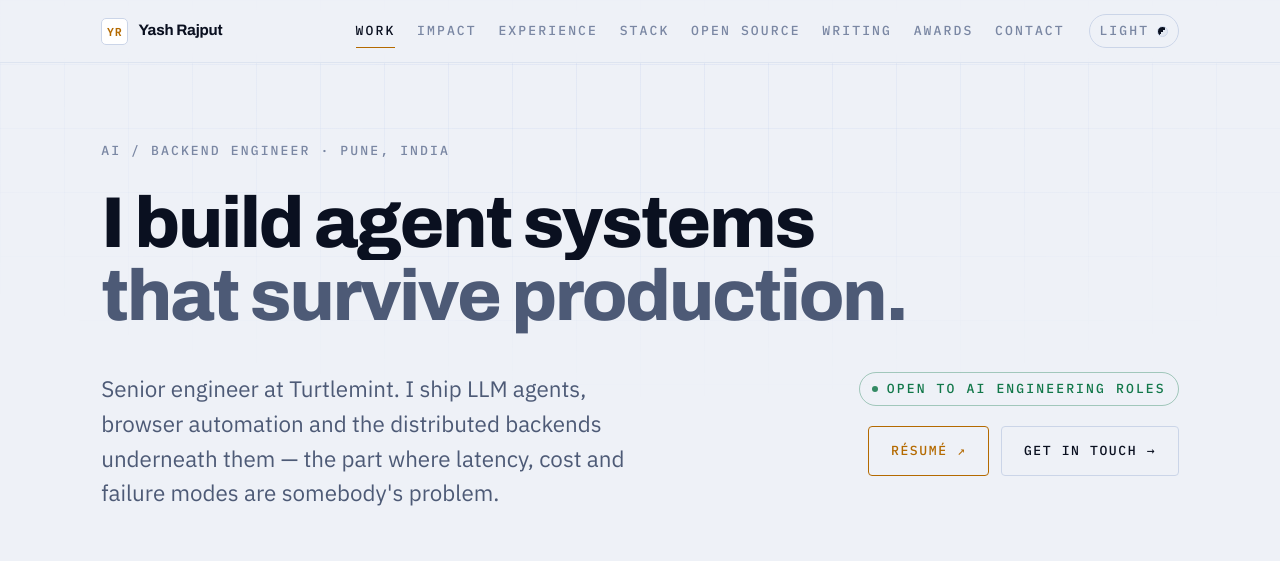
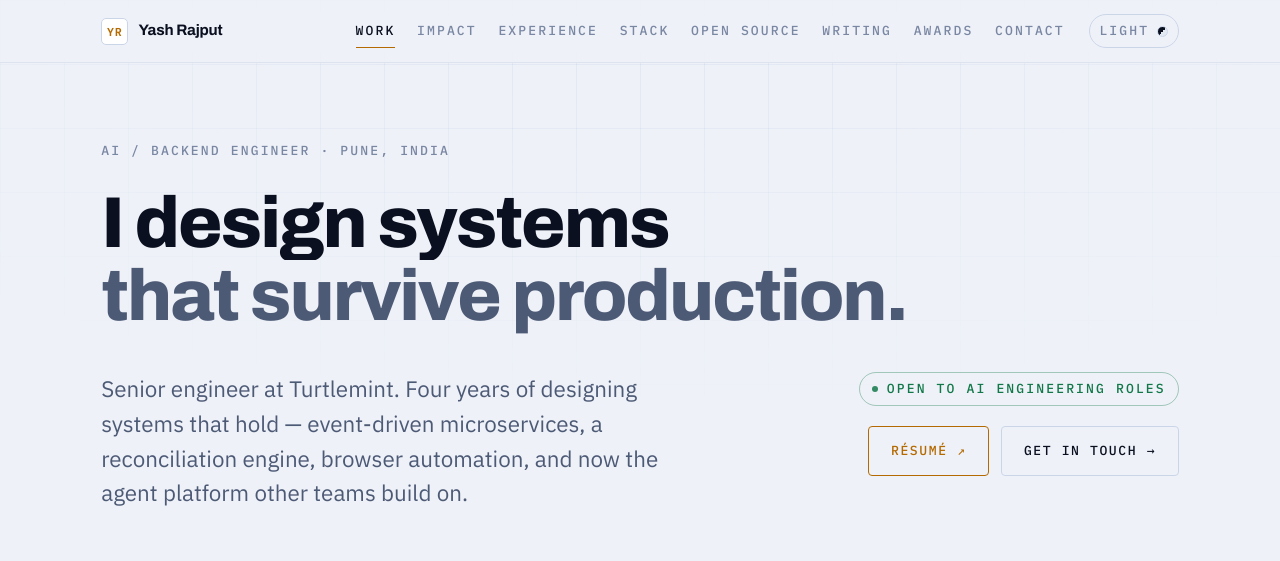
Before and after one commit to the-yash-rajput/portfolio, a React (Create React App) app: page / in a window 1280 px wide. Shown: the top 561 px of the page. Built offline with nearby package versions, Linux system fonts and the light colour scheme; no server answers.

Commit message:
feat: update hero section to refine headline and lede for clarity and impact

```diff
--- a/src/data/profile.js
+++ b/src/data/profile.js
@@ -38,8 +38,8 @@ export const socials = [
 
 export const hero = {
   eyebrow: `${person.role} · ${person.location}`,
-  headline: ["I build agent systems", "that survive production."],
-  lede: "Senior engineer at Turtlemint. I ship LLM agents, browser automation and the distributed backends underneath them — the part where latency, cost and failure modes are somebody's problem.",
+  headline: ["I design systems", "that survive production."],
+  lede: "Senior engineer at Turtlemint. Four years of designing systems that hold — event-driven microservices, a reconciliation engine, browser automation, and now the agent platform other teams build on.",
   status: "Open to AI engineering roles"
 };
 
```
